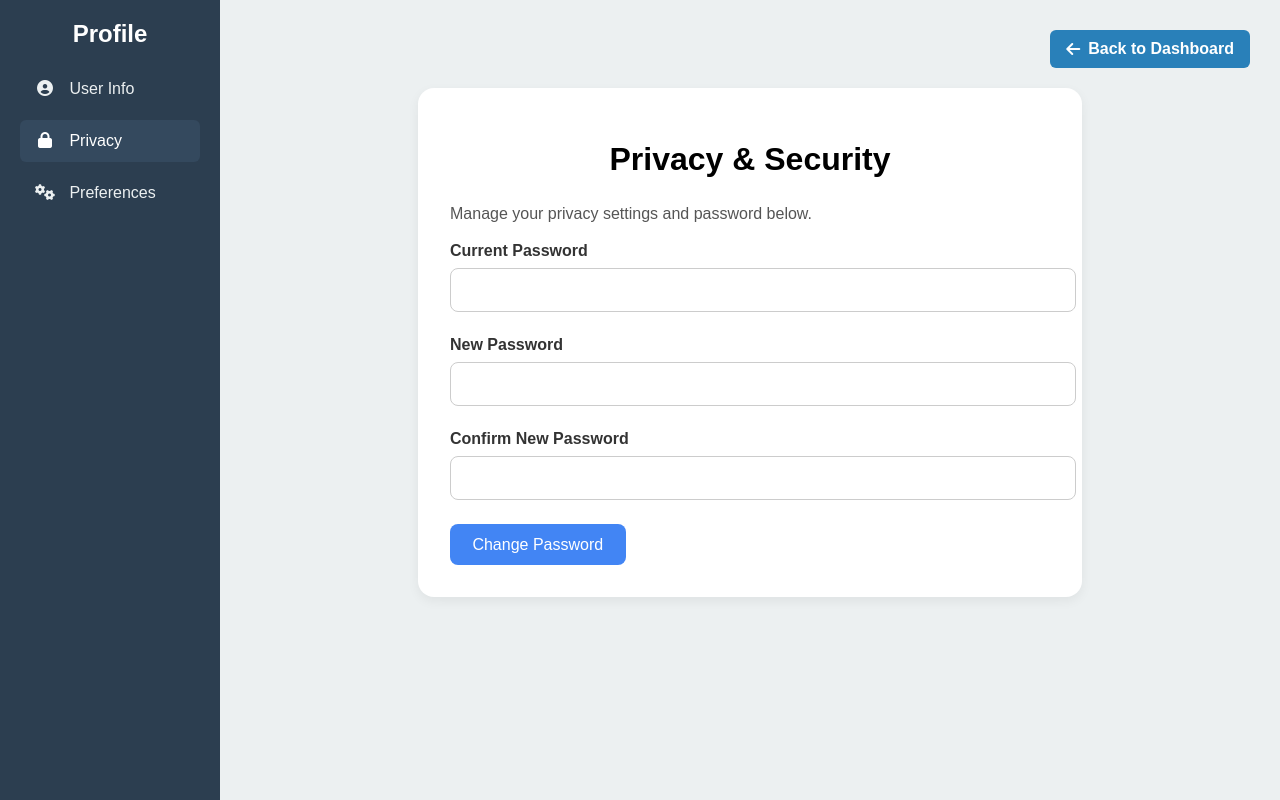
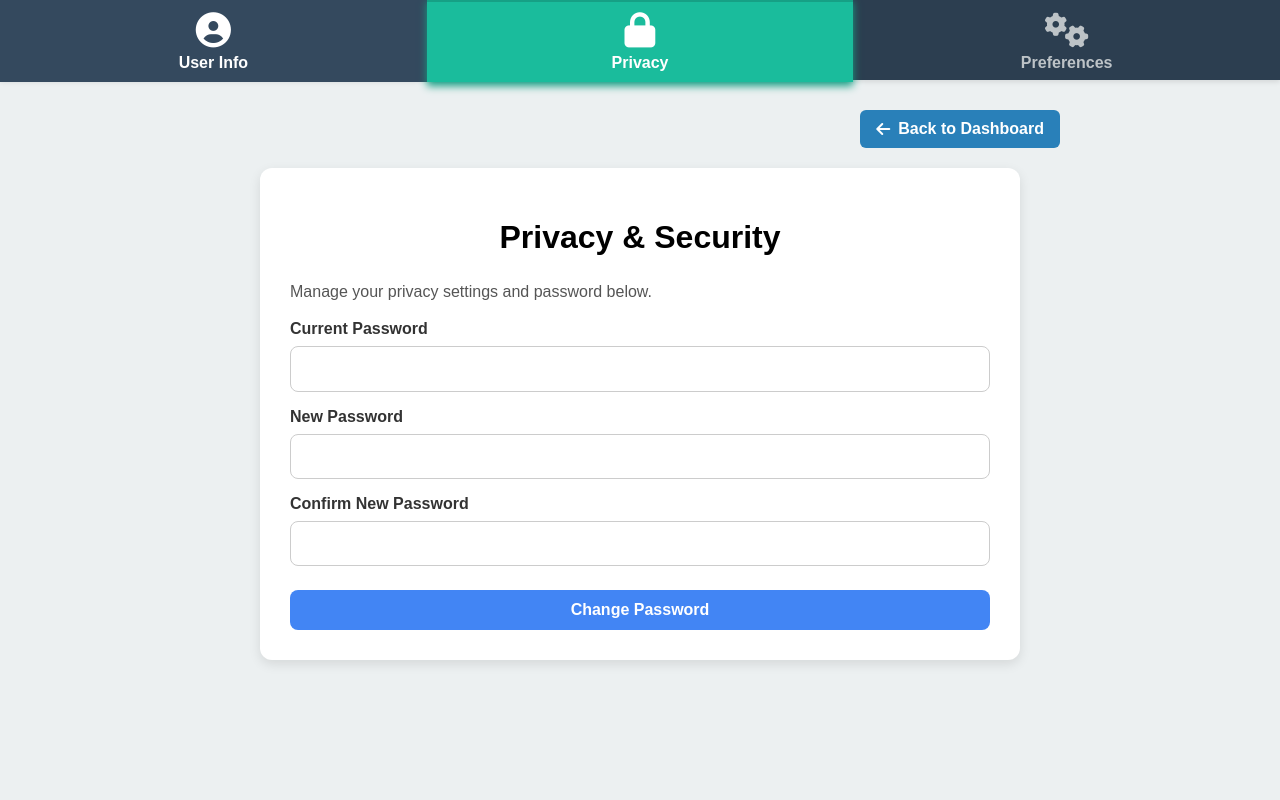
Before and after one commit to willmosAtKings/williamAT3, a Flask app: page /profile/privacy in a window 1280 px wide. Run offline with Flask 3, Linux system fonts and the light colour scheme.

Commit message:
Removed sidebar from profile menu, replaced with navbar

```diff
--- a/static/css/profile.css
+++ b/static/css/profile.css
@@ -1,13 +1,16 @@
 /* ===== BASE LAYOUT & FONT STYLES for all Profile pages ===== */
 body {
   margin: 0;
-  font-family: Arial, sans-serif; /* This is the default font for the main content */
+  font-family: Arial, sans-serif;
+  /* Make body full viewport height and use flex layout column for navbar + content */
   display: flex;
+  flex-direction: column;
   height: 100vh;
   background-color: #ecf0f1;
   overflow: hidden;
 }
 
+/* Keep sidebar styles for legacy or fallback */
 .sidebar {
   width: 220px;
   background-color: #2c3e50;
@@ -32,7 +35,6 @@ body {
   text-align: center;
 }
 
-
 .sidebar .tab {
   display: block;
   color: #ecf0f1;
@@ -50,11 +52,76 @@ body {
   color: #fff;
 }
 
+/* ===== NAVBAR (new top navbar) ===== */
+.navbar {
+  display: flex;
+  background-color: #2c3e50;
+  height: 80px;
+  align-items: center;
+  padding: 0;
+  box-sizing: border-box;
+  color: white;
+  position: fixed;
+  top: 0;
+  left: 0;
+  right: 0;
+  z-index: 1000;
+  box-shadow: 0 2px 5px rgba(0,0,0,0.1);
+  justify-content: space-between;
+}
+
+.navbar a.nav-tab {
+  flex-grow: 1;
+  flex-basis: 0;
+  display: flex;
+  flex-direction: column;
+  align-items: center;
+  justify-content: center;
+  text-decoration: none;
+  color: #bdc3c7;
+  font-weight: 600;
+  font-size: 1rem;
+  padding: 10px 0;
+  transition: background-color 0.3s ease, color 0.3s ease;
+  cursor: pointer;
+  border-top: 4px solid transparent;
+  box-sizing: border-box;
+}
+
+.navbar a.nav-tab i {
+  font-size: 2.2rem;
+  margin-bottom: 6px;
+  line-height: 1;
+}
+
+.navbar a.nav-tab:hover {
+  background-color: #34495e;
+  color: white;
+}
+
+.navbar a.nav-tab.active {
+  background-color: #1abc9c;
+  color: white;
+  border-top-color: #16a085;
+  box-shadow: 0 4px 8px #16a085;
+}
+
+/* ===== MAIN CONTENT ===== */
 .main-content {
-  flex-grow: 1;
+  /* Add margin top to clear fixed navbar */
+  margin-top: 80px;
+  /* No sidebar margin - full width */
+  margin-left: 0;
   padding: 30px;
   overflow-y: auto;
-  margin-left: 220px;
+
+  /* Ensure main content fills remaining viewport space */
+  flex-grow: 1;
+  width: 100%;
+  box-sizing: border-box;
+  max-width: 900px;  /* optional max width for readability */
+  margin-left: auto;
+  margin-right: auto;
 }
 
 /* ===== PAGE-SPECIFIC STYLES ===== */
@@ -95,6 +162,27 @@ body {
   display: block;
 }
 
+/* ===== Privacy page ONLY: center input text vertically and horizontally ===== */
+.profile-card form .form-group input[type="password"] {
+  text-align: center;
+  padding-top: 0.75rem;
+  padding-bottom: 0.75rem;
+  line-height: 1.2;
+  font-size: 1rem;
+  box-sizing: border-box;
+  width: 100%;
+  border: 1px solid #ccc;
+  border-radius: 8px;
+  transition: border-color 0.2s ease;
+}
+
+.profile-card form .form-group input[type="password"]:focus {
+  outline: none;
+  border-color: #4285f4;
+  box-shadow: 0 0 0 2px rgba(66, 133, 244, 0.2);
+}
+
+/* ===== Save button (legacy) ===== */
 .save-button {
   background-color: #28a745;
   color: #fff;
@@ -111,6 +199,27 @@ body {
 
 .save-button:hover {
   background-color: #218838;
+}
+
+/* ===== NEW BUTTON STYLES for .btn (Change Password button) ===== */
+.btn {
+  background-color: #4285f4;
+  color: white;
+  padding: 0.7rem 1.4rem;
+  border: none;
+  border-radius: 8px;
+  font-size: 1rem;
+  cursor: pointer;
+  transition: background-color 0.2s ease;
+  display: block;
+  width: 100%; /* full width for consistency */
+  margin-top: 1.5rem;
+  font-weight: 600;
+  text-align: center;
+}
+
+.btn:hover {
+  background-color: #3367d6;
 }
 
 /* ===== MEGA MENU COMPONENT STYLES ===== */
@@ -244,20 +353,24 @@ body {
   background-color: #1c6690;
 }
 
+/* Flash messages */
 .flash {
   padding: 0.75rem;
   border-radius: 0.5rem;
   margin-top: 1rem;
 }
+
 .flash.success {
   background-color: #e0f7e9;
   color: #2e7d32;
 }
+
 .flash.error {
   background-color: #fdecea;
   color: #c62828;
 }
 
+/* Info box */
 .info-box {
   border: 1px solid #ccc;
   border-radius: 8px;
@@ -295,80 +408,3 @@ body {
 .logout-btn:hover {
   background-color: #c62828;
 }
-
-/* Container styling */
-.profile-card {
-  background: #fff;
-  padding: 2rem;
-  border-radius: 16px;
-  box-shadow: 0 4px 12px rgba(0,0,0,0.06);
-  max-width: 600px;
-  margin: auto;
-}
-
-/* Form elements */
-.form-group {
-  margin-bottom: 1.5rem;
-}
-
-.form-group label {
-  display: block;
-  font-weight: 600;
-  margin-bottom: 0.5rem;
-  color: #333;
-}
-
-.form-group input[type="password"] {
-  width: 100%;
-  padding: 0.75rem;
-  border: 1px solid #ccc;
-  border-radius: 8px;
-  font-size: 1rem;
-  transition: border-color 0.2s ease;
-}
-
-.form-group input[type="password"]:focus {
-  outline: none;
-  border-color: #4285f4;
-  box-shadow: 0 0 0 2px rgba(66, 133, 244, 0.2);
-}
-
-/* Submit button */
-.btn {
-  background-color: #4285f4;
-  color: white;
-  padding: 0.7rem 1.4rem;
-  border: none;
-  border-radius: 8px;
-  font-size: 1rem;
-  cursor: pointer;
-  transition: background-color 0.2s ease;
-}
-
-.btn:hover {
-  background-color: #3367d6;
-}
-
-/* Flash messages */
-.flashes {
-  list-style-type: none;
-  padding: 0;
-  margin: 1rem 0;
-}
-
-.flash {
-  padding: 0.75rem 1rem;
-  border-radius: 8px;
-  margin-bottom: 0.5rem;
-  font-size: 0.95rem;
-}
-
-.flash.success {
-  background-color: #d4edda;
-  color: #155724;
-}
-
-.flash.error {
-  background-color: #f8d7da;
-  color: #721c24;
-}
--- a/templates/login.html
+++ b/templates/login.html
@@ -4,7 +4,7 @@
   <meta charset="UTF-8" />
   <meta name="viewport" content="width=device-width, initial-scale=1.0">
   <title>School Calendar - Login</title>
-  <link rel="stylesheet" href="/static/css/styles.css" />
+  <link rel="stylesheet" href="/static/css/login-register.css" />
   <link rel="stylesheet" href="/static/css/notification-system.css" />
   <link rel="stylesheet" href="https://cdnjs.cloudflare.com/ajax/libs/font-awesome/6.0.0-beta3/css/all.min.css" />
 </head>
--- a/templates/profile/profile_base.html
+++ b/templates/profile/profile_base.html
@@ -1,4 +1,3 @@
-<!-- templates/profile_base.html -->
 <!DOCTYPE html>
 <html lang="en">
 <head>
@@ -10,18 +9,18 @@
   <link rel="stylesheet" href="https://cdnjs.cloudflare.com/ajax/libs/font-awesome/6.5.0/css/all.min.css" />
 </head>
 <body>
-  <div class="sidebar">
-    <h2>Profile</h2>
-    <a href="/profile/info" class="tab {% if active_tab == 'info' %}active{% endif %}">
+
+  <nav class="navbar">
+    <a href="/profile/info" class="nav-tab {% if active_tab == 'info' %}active{% endif %}">
       <i class="fas fa-user-circle"></i> User Info
     </a>
-    <a href="/profile/privacy" class="tab {% if active_tab == 'privacy' %}active{% endif %}">
+    <a href="/profile/privacy" class="nav-tab {% if active_tab == 'privacy' %}active{% endif %}">
       <i class="fas fa-lock"></i> Privacy
     </a>
-    <a href="/profile/preferences" class="tab {% if active_tab == 'preferences' %}active{% endif %}">
+    <a href="/profile/preferences" class="nav-tab {% if active_tab == 'preferences' %}active{% endif %}">
       <i class="fas fa-cogs"></i> Preferences
     </a>
-  </div>
+  </nav>
 
   <div class="main-content">
     <div class="top-bar">
--- a/templates/register.html
+++ b/templates/register.html
@@ -5,7 +5,7 @@
   <meta name="viewport" content="width=device-width, initial-scale=1.0">
   <!-- <meta name="csrf-token" content="{{ csrf_token }}"> -->
   <title>School Calendar - Register</title>
-  <link rel="stylesheet" href="/static/css/styles.css" />
+  <link rel="stylesheet" href="/static/css/login-register.css" />
   <link rel="stylesheet" href="/static/css/notification-system.css" />
   <link rel="stylesheet" href="https://cdnjs.cloudflare.com/ajax/libs/font-awesome/6.0.0-beta3/css/all.min.css" />
 </head>
--- a/templates/unauthorised.html
+++ b/templates/unauthorised.html
@@ -4,7 +4,7 @@
   <meta charset="UTF-8">
   <meta name="viewport" content="width=device-width, initial-scale=1.0">
   <title>Access Denied - School Calendar</title>
-  <link rel="stylesheet" href="/static/css/styles.css">
+  <link rel="stylesheet" href="/static/css/login-register.css">
   <link rel="stylesheet" href="https://cdnjs.cloudflare.com/ajax/libs/font-awesome/6.0.0-beta3/css/all.min.css">
   <style>
     /*===== UNAUTHORISED PAGE STYLES =====*/
```
Also changed, not shown: instance/app.db, static/css/login-register.css (renamed from static/css/styles.css).
